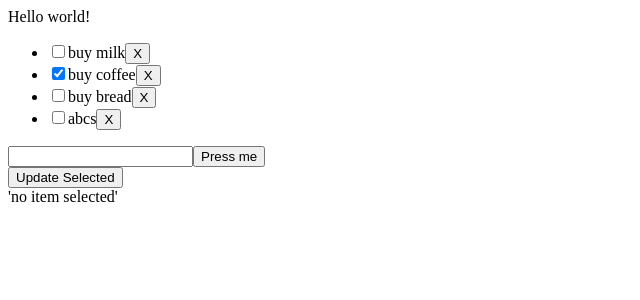
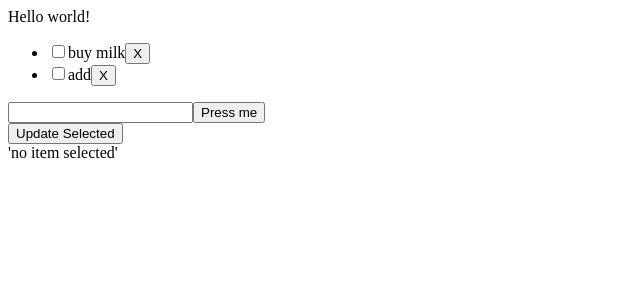
Before and after one commit to sorinoctavian/react-redux, a React (Create React App) app: page / in a window 1280 px wide. Shown: the top 300 px of the page, without its empty margins (0-640 px from the left). Built offline with nearby package versions, Linux system fonts and the light colour scheme; data requests are answered from the project's data file.

Commit message:
deleteToDo call to api

```diff
--- a/db.json
+++ b/db.json
@@ -6,19 +6,9 @@
       "checked": false
     },
     {
-      "id": 1,
-      "content": "buy coffee",
-      "checked": true
-    },
-    {
-      "id": 2,
-      "content": "buy bread",
-      "checked": false
-    },
-    {
-      "content": "abcs",
+      "content": "add",
       "checked": false,
-      "id": 3
+      "id": 1
     }
   ]
 }
--- a/src/actions/actions.js
+++ b/src/actions/actions.js
@@ -1,5 +1,5 @@
 import * as actionTypes from './actionTypes';
-import { getToDos, postToDo } from '../apis/api';
+import { getToDos, postToDo, deleteToDo } from '../apis/api';
 
 export const addToDo =(text) => async (dispatch)=>{
     let newToDo = {
@@ -13,13 +13,12 @@ export const addToDo =(text) => async (dispatch)=>{
     });
 }
 
-export const removeToDo = (id) => {
-    return {
+export const removeToDo = (id) => async (dispatch)=>{
+let response = await deleteToDo(id);
+    dispatch( {
         type: actionTypes.REMOVE_TODO,
-        payload: {
-            id
-        }
-    }
+        payload: {id}
+    });
 }
 
 export const selectToDo = (id) => {
--- a/src/apis/api.js
+++ b/src/apis/api.js
@@ -9,3 +9,8 @@ export const postToDo = async (todo) => {
     let response = await axios.post('http://localhost:3004/todos', todo);
     return response;
 }
+
+export const deleteToDo = async (id) => {
+    let response = await axios.delete(`http://localhost:3004/todos/${id}`);
+    return response;
+}
```
